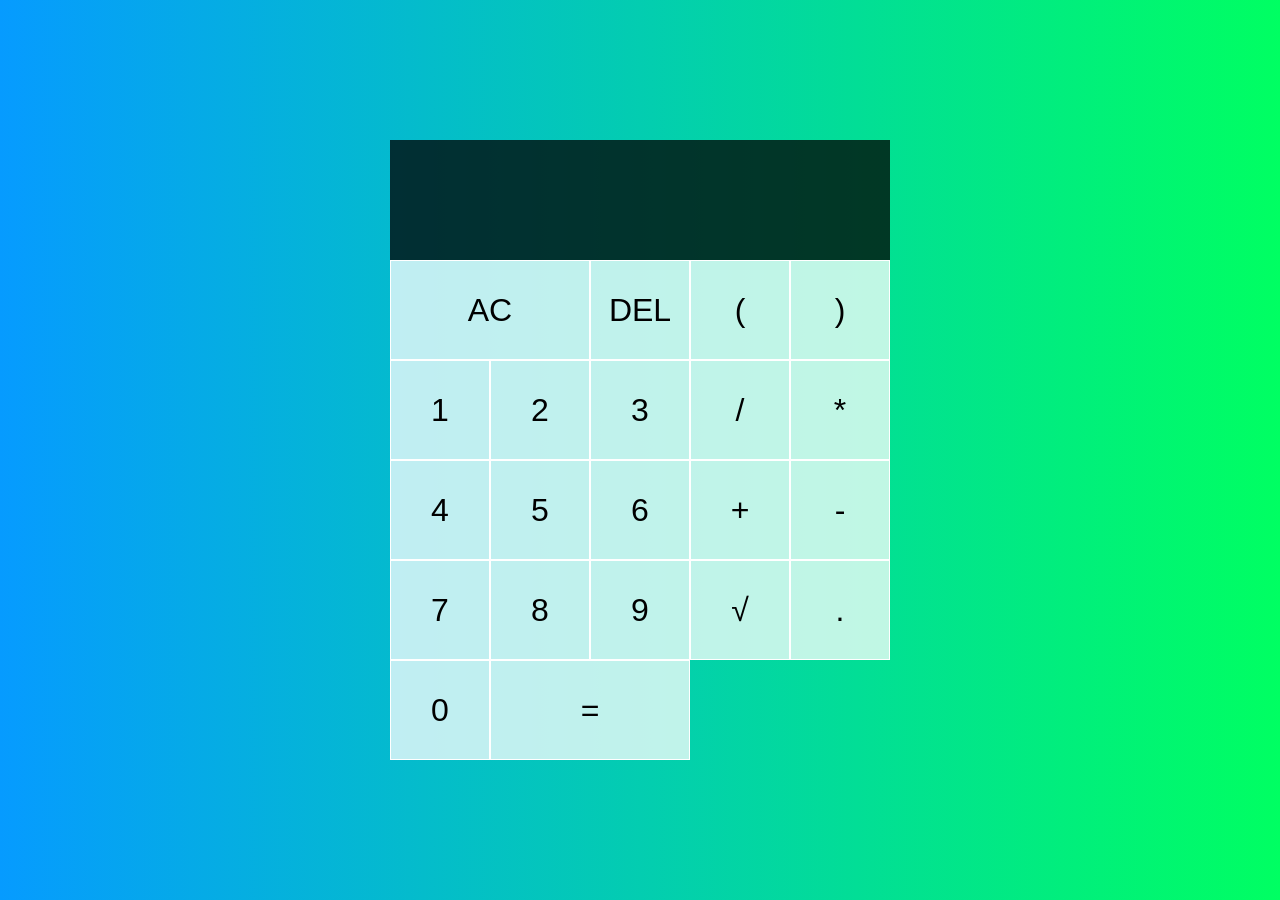
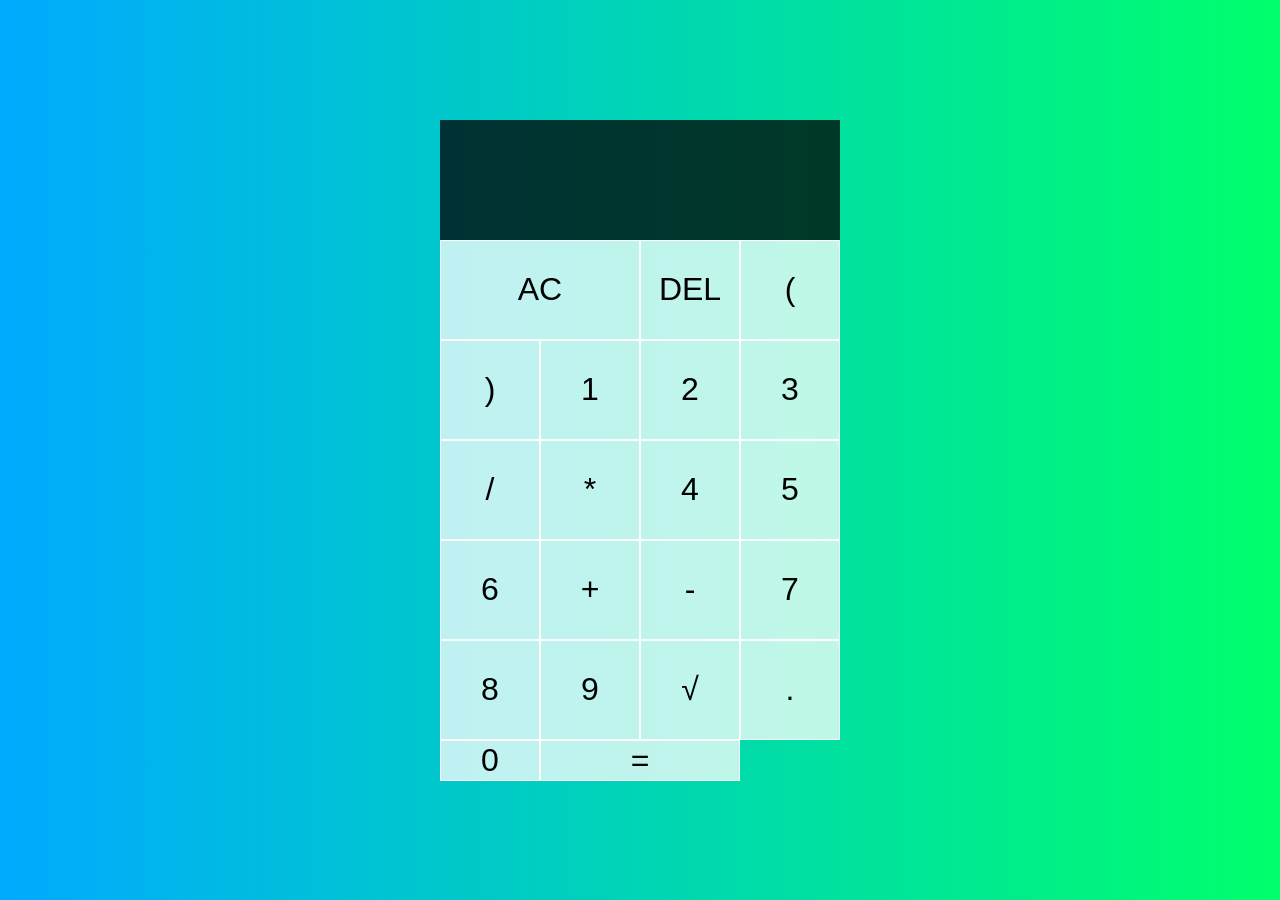

Fix calculator functionality and layout

--- a/styles.css
+++ b/styles.css
@@ -1,59 +1,61 @@
-*, *::before, *::after {
-    box-sizing: border-box;
-    font-family: Gotham Rounded, sans-serif;
-    font-weight: normal;
-  }
-  
-  body {
-    padding: 0;
-    margin: 0;
-    background: linear-gradient(to right, #069bff, #00ff62);
-  }
-  
-  .calculator-grid {
-    display: -ms-grid;
-    display: grid;
-    justify-content: center;
-    align-content: center;
-    min-height: 100vh;
-    grid-template-columns: repeat(5, 100px);
-    grid-template-rows: minmax(120px, auto) repeat(5, 100px);
-  }
-  
-  .calculator-grid > button {
-    cursor: pointer;
-    font-size: 2rem;
-    border: 1px solid white;
-    outline: none;
-    background-color: rgba(255, 255, 255, .75);
-  }
-  
-  .calculator-grid > button:hover {
-    background-color: rgba(255, 255, 255, .9);
-  }
-  
-  .span-two {
-    grid-column: span 2;
-  }
-  
-  .output {
-    grid-column: 1 / -1;
-    background-color: rgba(0, 0, 0, .75);
-    display: flex;
-    align-items: flex-end;
-    justify-content: space-around;
-    flex-direction: column;
-    padding: 10px;
-    word-wrap: break-word;
-    word-break: break-all;
-  }
-  
-  .output .previous-operand {
-    color: rgba(255, 255, 255, .75);
-    font-size: 1.5rem;
-  }
-  
-  .output .current-operand {
-    color: white;
-    font-size: 2.5rem;
-  }
+*,
+*::before,
+*::after {
+  box-sizing: border-box;
+  font-family: Gotham Rounded, sans-serif;
+  font-weight: normal;
+}
+
+body {
+  padding: 0;
+  margin: 0;
+  background: linear-gradient(to right, #00aaff, #00ff6c);
+}
+
+.calculator-grid {
+  display: grid;
+  justify-content: center;
+  align-content: center;
+  min-height: 100vh;
+  grid-template-columns: repeat(4, 100px);
+  grid-template-rows: minmax(120px, auto) repeat(5, 100px);
+}
+
+.calculator-grid > button {
+  cursor: pointer;
+  font-size: 2rem;
+  border: 1px solid white;
+  outline: none;
+  background-color: rgba(255, 255, 255, 0.75);
+}
+
+.calculator-grid > button:hover,
+.calculator-grid > button:focus {
+  background-color: rgba(255, 255, 255, 0.9);
+}
+
+.span-two {
+  grid-column: span 2;
+}
+
+.output {
+  grid-column: 1 / -1;
+  background-color: rgba(0, 0, 0, 0.75);
+  display: flex;
+  align-items: flex-end;
+  justify-content: space-around;
+  flex-direction: column;
+  padding: 10px;
+  word-wrap: break-word;
+  word-break: break-all;
+}
+
+.output .previous-operand {
+  color: rgba(255, 255, 255, 0.75);
+  font-size: 1.5rem;
+}
+
+.output .current-operand {
+  color: white;
+  font-size: 2.5rem;
+}
